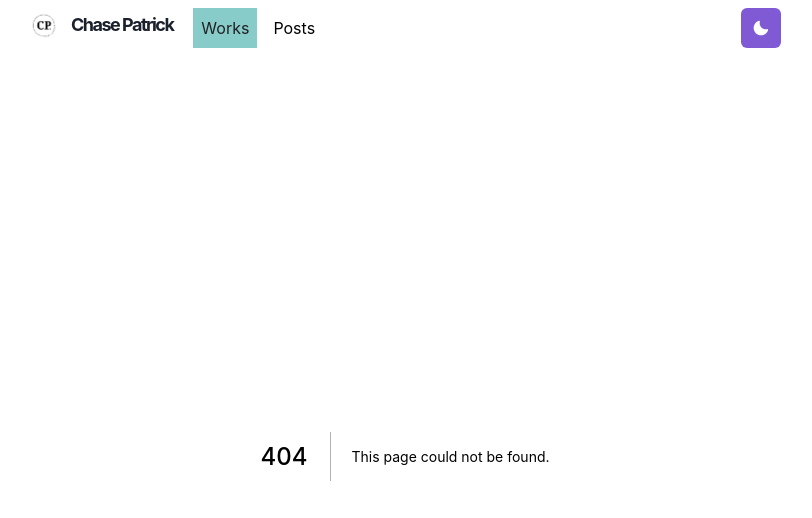
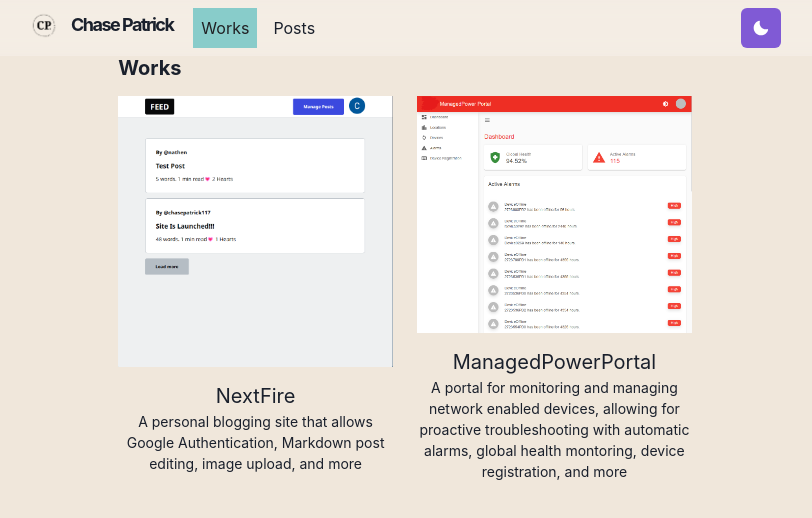
Before and after one commit to ChasePatrickDev/chasepatrickdev-homepage, a Next.js app: page /works in a window 1280 px wide. Before the commit this address had no page. Shown: the top 518 px of the page, without its empty margins (235-1047 px from the left). Built offline with nearby package versions, Linux system fonts and the light colour scheme.

Commit message:
Added works page and animated page transitions

```diff
--- /dev/null
+++ b/components/grid-item.js
@@ -0,0 +1,53 @@
+import NextLink from "next/link";
+import Image from "next/image";
+import { Box, Text, LinkBox, LinkOverlay } from "@chakra-ui/react";
+import { Global } from "@emotion/react";
+
+export const GridItem = ({ children, href, title, thumbnail }) => (
+  <Box w="100%" align="center">
+    <LinkBox cursor="pointer">
+      <Image
+        src={thumbnail}
+        alt={title}
+        className="grid-item-thumbnail"
+        placeholder="blur"
+        loading="lazy"
+      />
+      <LinkOverlay href={href} target="_blank">
+        <Text mt={2}>{title}</Text>
+      </LinkOverlay>
+      <Text fontSize={14}>{children}</Text>
+    </LinkBox>
+  </Box>
+);
+
+export const WorkGridItem = ({ children, id, title, thumbnail }) => (
+  <Box w="100%" align="center">
+    <NextLink href={`/works/${id}`}>
+      <LinkBox cursor="pointer">
+        <Image
+          src={thumbnail}
+          alt={title}
+          className="grid-item-thumbnail"
+          placeholder="blur"
+        />
+        <LinkOverlay href={`/works/${id}`}>
+          <Text mt={2} fontSize={20}>
+            {title}
+          </Text>
+        </LinkOverlay>
+        <Text fontSize={14}>{children}</Text>
+      </LinkBox>
+    </NextLink>
+  </Box>
+);
+
+export const GridItemStyle = () => (
+  <Global
+    styles={`
+  .grid-item-thumbnail {
+    border-radius: 12px;
+  }
+  `}
+  />
+);
--- a/pages/_app.js
+++ b/pages/_app.js
@@ -3,12 +3,15 @@ import { ChakraProvider } from "@chakra-ui/react";
 import Layout from "../components/layouts/main";
 import Fonts from "../components/fonts";
 import theme from "../libs/theme";
+import { AnimatePresence } from "framer-motion";
 function MyApp({ Component, pageProps, router }) {
   return (
     <ChakraProvider theme={theme}>
       <Fonts />
       <Layout router={router}>
-        <Component {...pageProps} key={router.route} />
+        <AnimatePresence exitBeforeEnter initial={true}>
+          <Component {...pageProps} key={router.route} />
+        </AnimatePresence>
       </Layout>
     </ChakraProvider>
   );
--- a/pages/api/hello.js
+++ /dev/null
@@ -1,5 +0,0 @@
-// Next.js API route support: https://nextjs.org/docs/api-routes/introduction
-
-export default function handler(req, res) {
-  res.status(200).json({ name: 'John Doe' })
-}
--- a/pages/index.js
+++ b/pages/index.js
@@ -22,7 +22,7 @@ export default function Home() {
         p={3}
         align="center"
       >
-        Hello, I am a junior front end devloper!
+        Hello, I am a junior software devloper!
       </Box>
 
       <Box display={{ md: "flex" }}>
@@ -110,8 +110,8 @@ export default function Home() {
           Interests
         </Heading>
         <Paragraph>
-          Software Developement, Video Games, Music, Animation, Continued
-          Learning
+          Software Developement, Video Games, Music, Animation, Learning about
+          New Technology
         </Paragraph>
       </Section>
     </Container>
--- /dev/null
+++ b/pages/works.js
@@ -0,0 +1,41 @@
+import { Container, Box, Heading, SimpleGrid, Divider } from "@chakra-ui/react";
+
+import Section from "../components/section";
+import { WorkGridItem } from "../components/grid-item";
+import thumbNextfire from "../public/images/works/thumbNextfire.png";
+import thumbManagedPowerPortal from "../public/images/works/thumbManagedpowerportal.png";
+
+export default function Works() {
+  return (
+    <Container>
+      <Heading as="h3" fontSize={20} mb={4}>
+        Works
+      </Heading>
+
+      <SimpleGrid columns={[1, 1, 2]} gap={6}>
+        {/* to add additional examples use format below including Section component */}
+        <Section>
+          <WorkGridItem
+            id="NextFire"
+            title="NextFire"
+            thumbnail={thumbNextfire}
+          >
+            A personal blogging site that allows Google Authentication, Markdown
+            post editing, image upload, and more
+          </WorkGridItem>
+        </Section>
+        <Section>
+          <WorkGridItem
+            id="ManagedPowerPortal"
+            title="ManagedPowerPortal"
+            thumbnail={thumbManagedPowerPortal}
+          >
+            A portal for monitoring and managing network enabled devices,
+            allowing for proactive troubleshooting with automatic alarms, global
+            health montoring, device registration, and more
+          </WorkGridItem>
+        </Section>
+      </SimpleGrid>
+    </Container>
+  );
+}
```
Also changed, not shown: public/images/works/thumbManagedPowerPortal.png (added), public/images/works/thumbNextfire.png (added).
